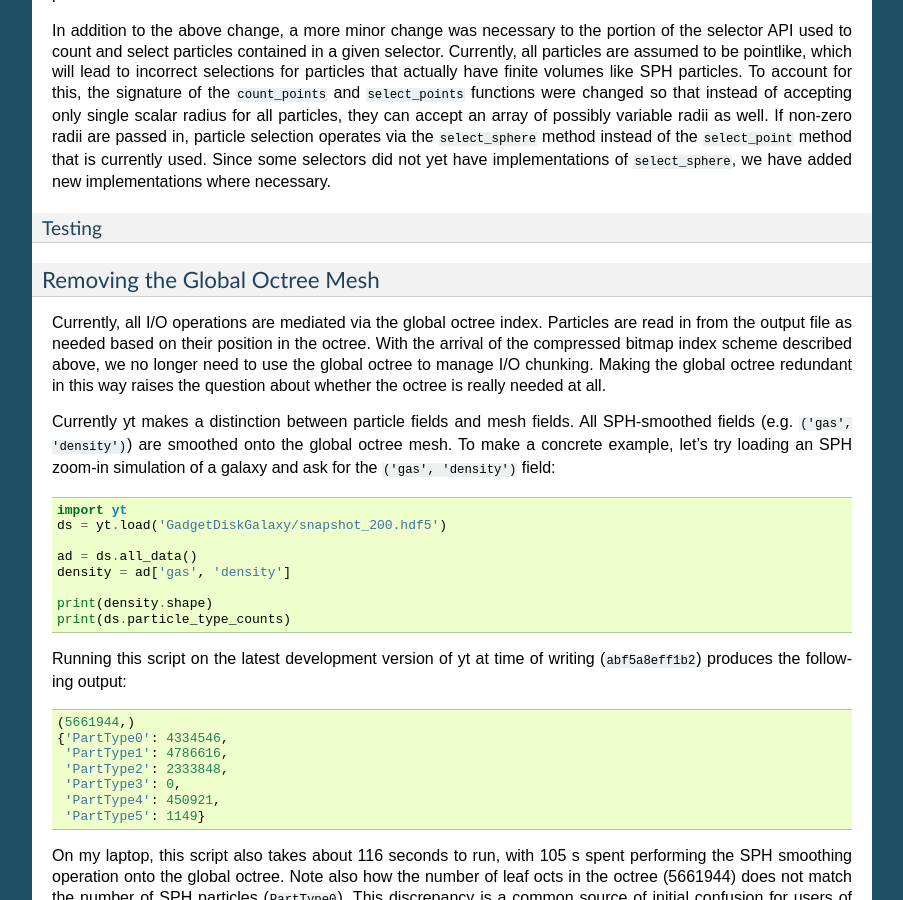
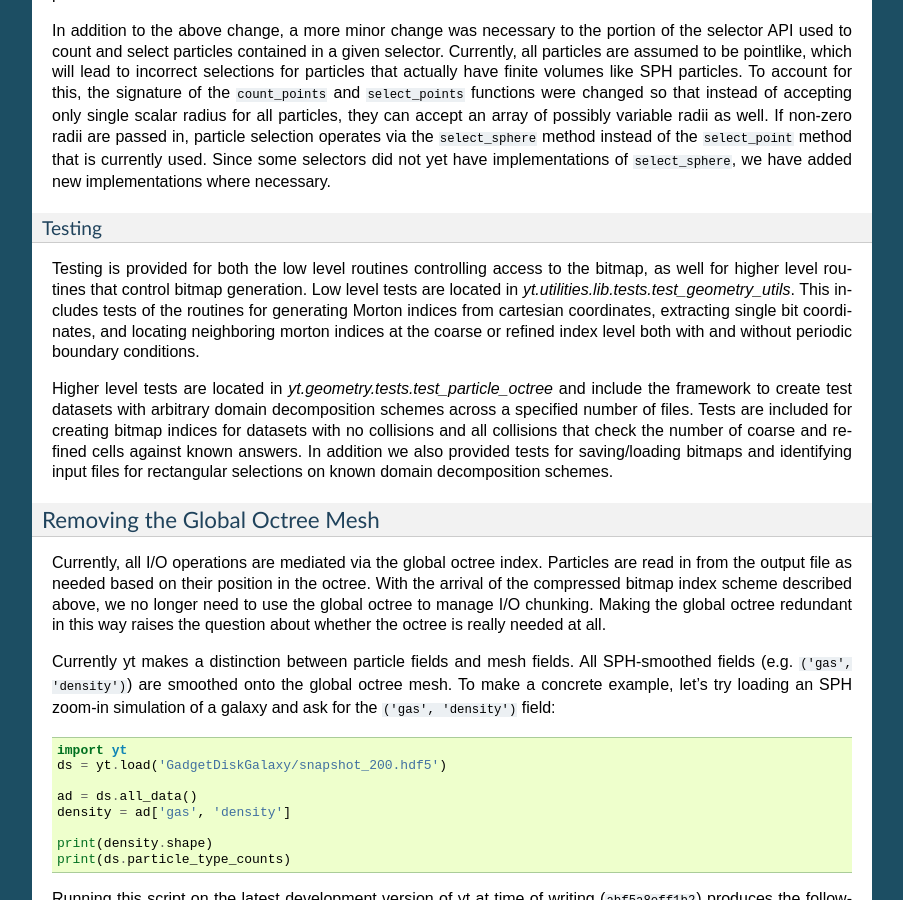
Before and after one commit to yt-project/ytep, a Sphinx documentation site: the page built from source/YTEPs/YTEP-0031.rst, in a window 1280 px wide and 900 px high, scrolled down 3911 px. Shown: the whole window, without its empty margins (198-1101 px from the left). Built offline with Sphinx 7.4.7, drawn with Linux system fonts in a browser that asks for light colours; formulas are drawn with MathJax 3.

Commit message:
Morton index testing

```diff
--- a/source/YTEPs/YTEP-0031.rst
+++ b/source/YTEPs/YTEP-0031.rst
@@ -264,6 +264,22 @@ of ``select_sphere``, we have added new implementations where necessary.
 
 Testing
 +++++++
+
+Testing is provided for both the low level routines controlling access to the
+bitmap, as well for higher level routines that control bitmap generation. Low
+level tests are located in `yt.utilities.lib.tests.test_geometry_utils`. This
+includes tests of the routines for generating Morton indices from cartesian
+coordinates, extracting single bit coordinates, and locating neighboring morton
+indices at the coarse or refined index level both with and without periodic
+boundary conditions.
+
+Higher level tests are located in `yt.geometry.tests.test_particle_octree`
+and include the framework to create test datasets with arbitrary domain
+decomposition schemes across a specified number of files. Tests are included
+for creating bitmap indices for datasets with no collisions and all collisions
+that check the number of coarse and refined cells against known answers. In
+addition we also provided tests for saving/loading bitmaps and identifying
+input files for rectangular selections on known domain decomposition schemes.
 
 Removing the Global Octree Mesh
 *******************************
```
